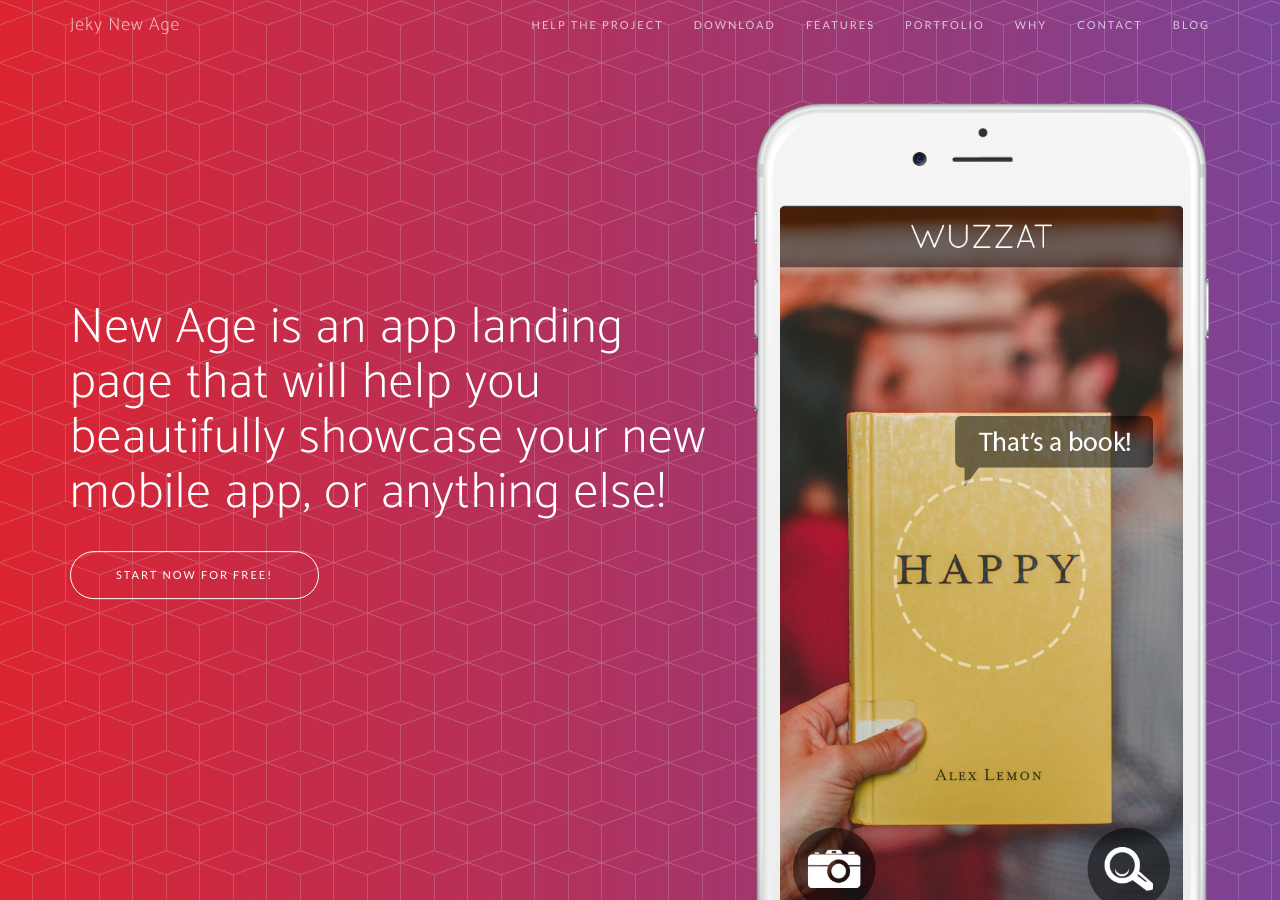
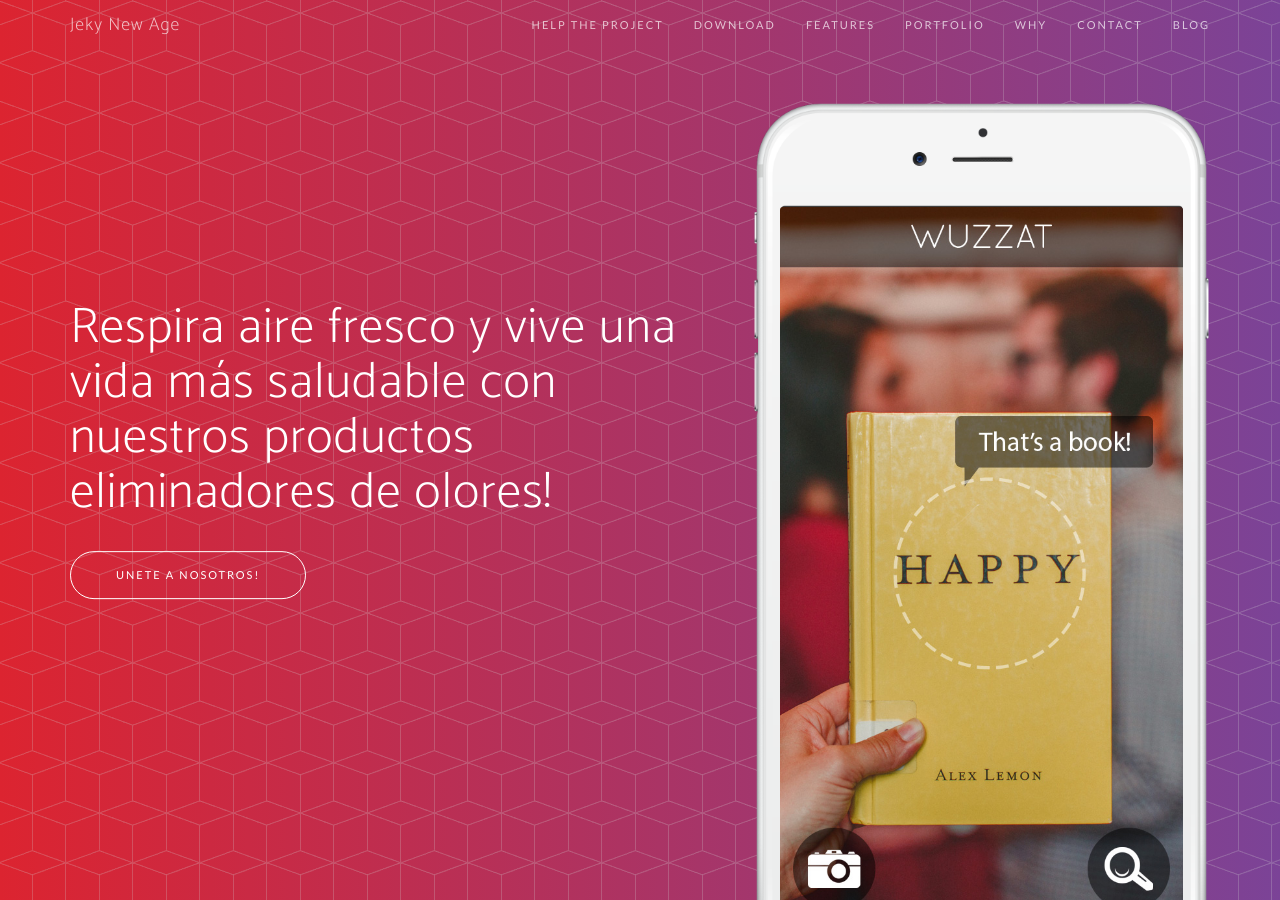
Before and after one commit to PlazaQC/QC_Products, a Jekyll site: the page built from index.html, in a window 1280 px wide and 900 px high. Built offline with Jekyll 4.4.1, drawn with Linux system fonts in a browser that asks for light colours; nearby versions of some CDN libraries; some web fonts are replaced; the list of posts is cut into pages by our own code.

Commit message:
Update header.html

```diff
--- a/_includes/header.html
+++ b/_includes/header.html
@@ -4,8 +4,8 @@
             <div class="col-sm-7">
                 <div class="header-content">
                     <div class="header-content-inner">
-                        <h1>New Age is an app landing page that will help you beautifully showcase your new mobile app, or anything else!</h1>
-                        <a href="#download" class="btn btn-outline btn-xl page-scroll">Start Now for Free!</a>
+                        <h1>Respira aire fresco y vive una vida más saludable con nuestros productos eliminadores de olores!</h1>
+                        <a href="#download" class="btn btn-outline btn-xl page-scroll">Unete a nosotros!</a>
                     </div>
                 </div>
             </div>
@@ -14,11 +14,11 @@
                     <div class="device-mockup iphone6_plus portrait white">
                         <div class="device">
                             <div class="screen">
-                                <!-- Demo image for screen mockup, you can put an image here, some HTML, an animation, video, or anything else! -->
+                                <!-- No dejes que los olores arruinen tu negocio!! Consigue nuestros productos eliminadores de olores hoy mismo.! -->
                                 <img src="/img/demo-screen-1.jpg" class="img-responsive" alt="">
                             </div>
                             <div class="button">
-                                <!-- You can hook the "home button" to some JavaScript events or just remove it -->
+                                <!-- Limpio, fresco y sin olores. -->
                             </div>
                         </div>
                     </div>
```
